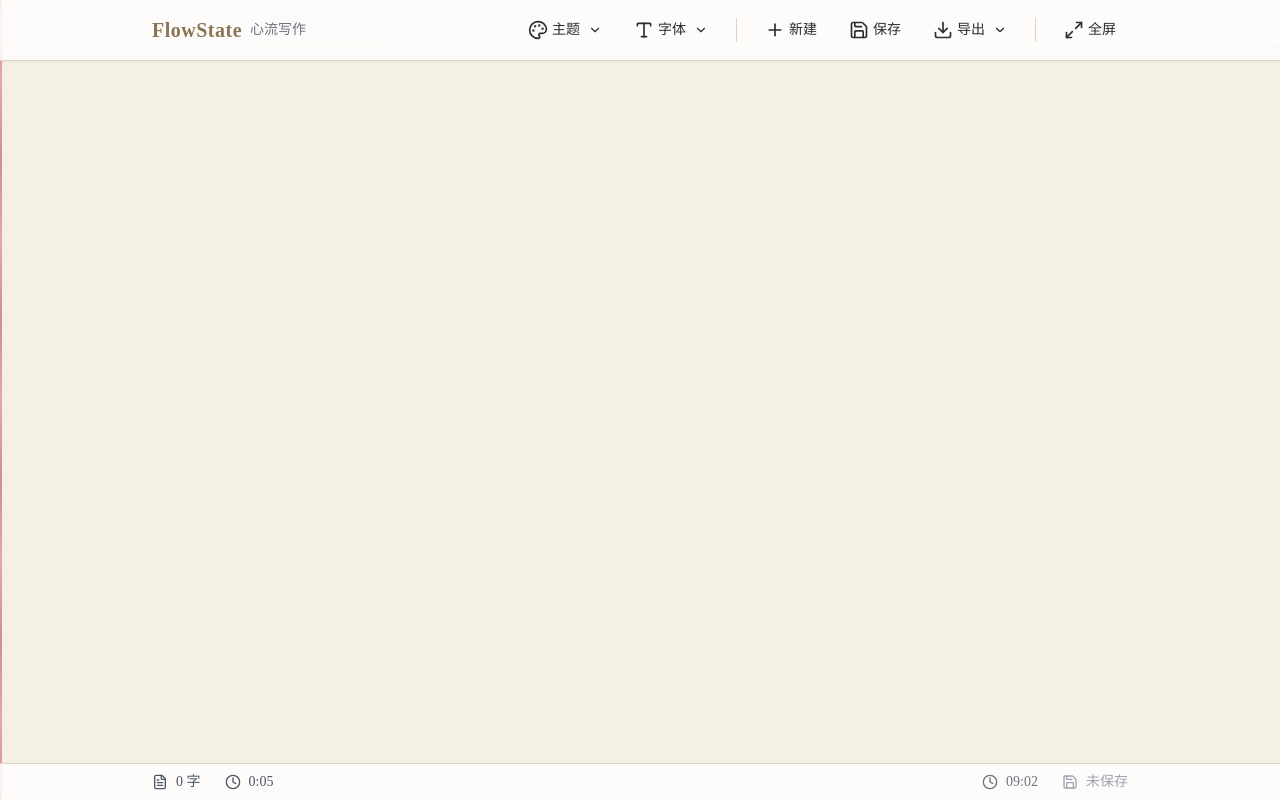
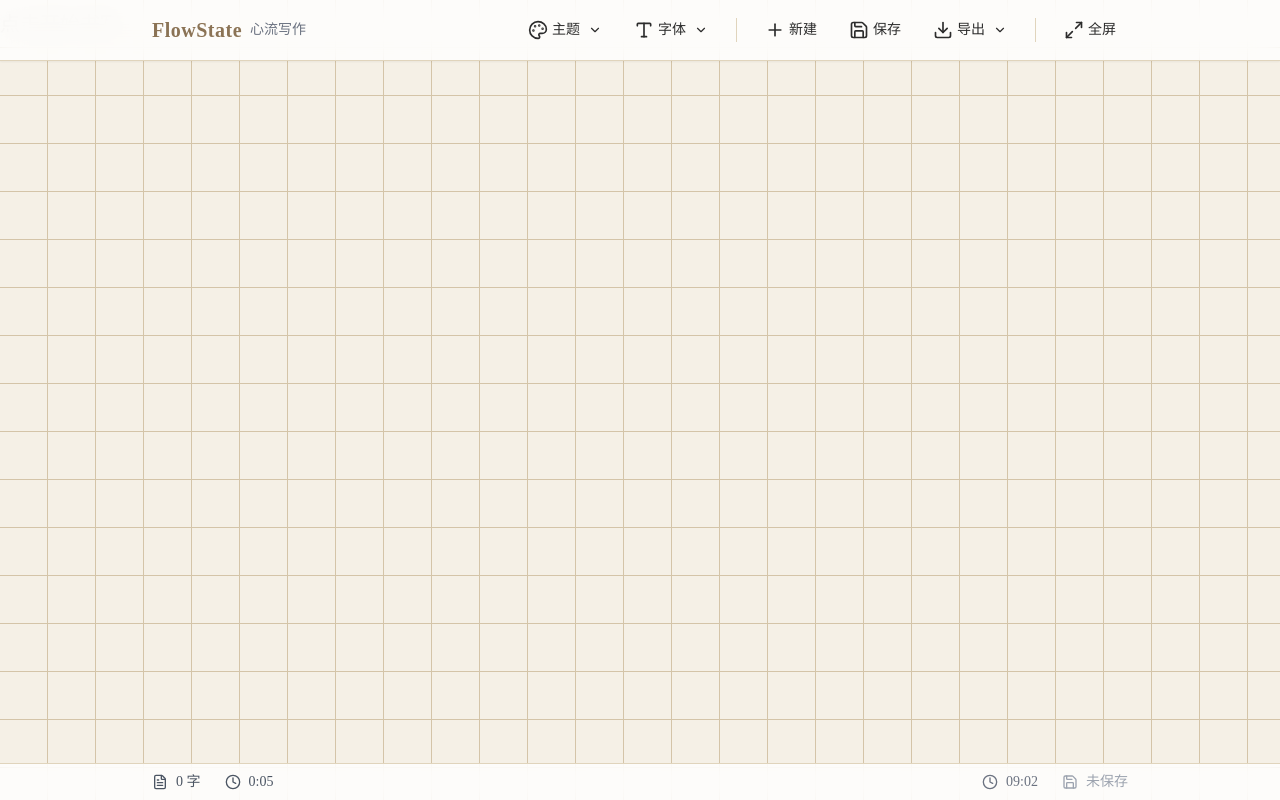
Before and after one commit to neal365/gaozhi, a Vue app in the folder app/: page / in a window 1280 px wide. Built offline with nearby package versions, Linux system fonts and the light colour scheme; a web font is replaced by a local one.

Commit message:
Add 20x20 grid style (田字格) paper background

```diff
--- a/app/src/components/PaperBackground.vue
+++ b/app/src/components/PaperBackground.vue
@@ -8,17 +8,35 @@ const props = defineProps<{
   paperWidth: number
 }>()
 
+// 田字格大小 = 4倍的行高（20×20 = 4个格子 × 5行高 = 20）
+const gridSize = computed(() => props.lineHeight * 4)
+
 const paperStyle = computed(() => {
-  const size = props.lineHeight
+  const size = gridSize.value
+  const smallSize = props.lineHeight
   const color = props.lineColor
 
   return {
     backgroundImage: `
-      /* 横向线条 */
-      linear-gradient(to bottom, ${color} 1px, transparent 1px)
+      /* 大格子边框（田字格） */
+      linear-gradient(${color}, ${color} 1px, transparent 1px, transparent 100%),
+      linear-gradient(90deg, ${color}, ${color} 1px, transparent 1px, transparent 100%),
+      /* 小格子分割线（米字格的对角线效果用中心十字线代替） */
+      linear-gradient(${color}, ${color} 1px, transparent 1px, transparent 100%),
+      linear-gradient(90deg, ${color}, ${color} 1px, transparent 1px, transparent 100%)
     `,
-    backgroundSize: `100% ${size}px`,
-    backgroundPosition: `0 ${size - 1}px`,
+    backgroundSize: `
+      ${size}px ${size}px,
+      ${size}px ${size}px,
+      ${smallSize}px ${smallSize}px,
+      ${smallSize}px ${smallSize}px
+    `,
+    backgroundPosition: `
+      -1px -1px,
+      -1px -1px,
+      -1px -1px,
+      -1px -1px
+    `,
     backgroundColor: props.bgColor
   }
 })
@@ -29,16 +47,7 @@ const paperStyle = computed(() => {
     class="paper-container"
     :style="paperStyle"
   >
-    <!-- 左侧红色边线装饰 -->
-    <div class="red-margin-line" />
-
-    <!-- 纸张内容区域 -->
-    <div
-      class="paper-content"
-      :style="{ width: `${paperWidth}px` }"
-    >
-      <slot />
-    </div>
+    <slot />
   </div>
 </template>
 
@@ -50,39 +59,6 @@ const paperStyle = computed(() => {
   right: 0;
   bottom: 0;
   min-height: 100vh;
-  background-repeat: repeat-x;
-  overflow-x: hidden;
-}
-
-.red-margin-line {
-  position: absolute;
-  top: 0;
-  left: 0;
-  width: 2px;
-  height: 100%;
-  background: linear-gradient(
-    to bottom,
-    rgba(180, 80, 80, 0.6) 0%,
-    rgba(200, 100, 100, 0.5) 10%,
-    rgba(180, 80, 80, 0.6) 20%,
-    rgba(200, 100, 100, 0.5) 30%,
-    rgba(180, 80, 80, 0.6) 40%,
-    rgba(200, 100, 100, 0.5) 50%,
-    rgba(180, 80, 80, 0.6) 60%,
-    rgba(200, 100, 100, 0.5) 70%,
-    rgba(180, 80, 80, 0.6) 80%,
-    rgba(200, 100, 100, 0.5) 90%,
-    rgba(180, 80, 80, 0.6) 100%
-  );
-  pointer-events: none;
-  z-index: 1;
-}
-
-.paper-content {
-  position: relative;
-  margin: 0 auto;
-  min-height: 100vh;
-  padding-left: 20px;
-  box-sizing: border-box;
+  background-repeat: repeat;
 }
 </style>
--- a/app/src/composables/useTheme.ts
+++ b/app/src/composables/useTheme.ts
@@ -2,9 +2,9 @@ import { ref, computed } from 'vue';
 import type { ThemeType, ThemeConfig } from '../types';
 import { saveSettings, loadSettings } from '../utils/storage';
 const themes: ThemeConfig[] = [
- { name: '米黄稿纸', value: 'rice-paper', bgColor: '#F5F0E6', textColor: '#2C2C2C', lineColor: '#C4B49A', description: '温暖的米黄色稿纸' },
- { name: '仿古宣纸', value: 'antique-paper', bgColor: '#E8DFC4', textColor: '#3D3229', lineColor: '#B9A87D', description: '古朴典雅的宣纸质感' },
- { name: '纯白纸张', value: 'white-paper', bgColor: '#FFFFFF', textColor: '#1A1A1A', lineColor: '#CCCCCC', description: '干净简洁的白纸' },
+ { name: '米黄稿纸', value: 'rice-paper', bgColor: '#F5F0E6', textColor: '#2C2C2C', lineColor: '#D4C4A8', description: '温暖的米黄色稿纸' },
+ { name: '仿古宣纸', value: 'antique-paper', bgColor: '#E8DFC4', textColor: '#3D3229', lineColor: '#C9BB9A', description: '古朴典雅的宣纸质感' },
+ { name: '纯白纸张', value: 'white-paper', bgColor: '#FFFFFF', textColor: '#1A1A1A', lineColor: '#E0E0E0', description: '干净简洁的白纸' },
 ];
 const currentTheme = ref<ThemeType>('rice-paper');
 export function useTheme() {
```
